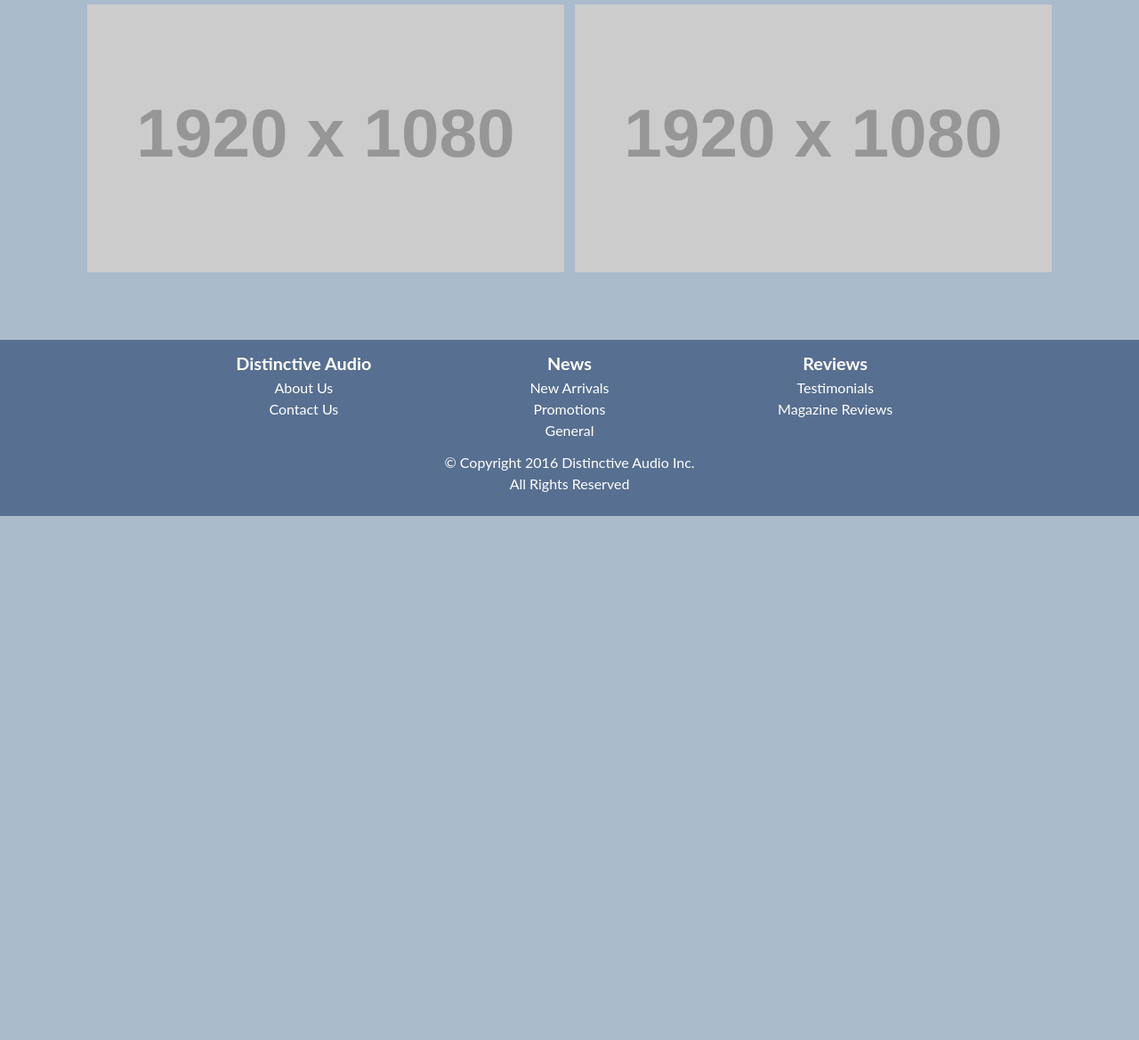
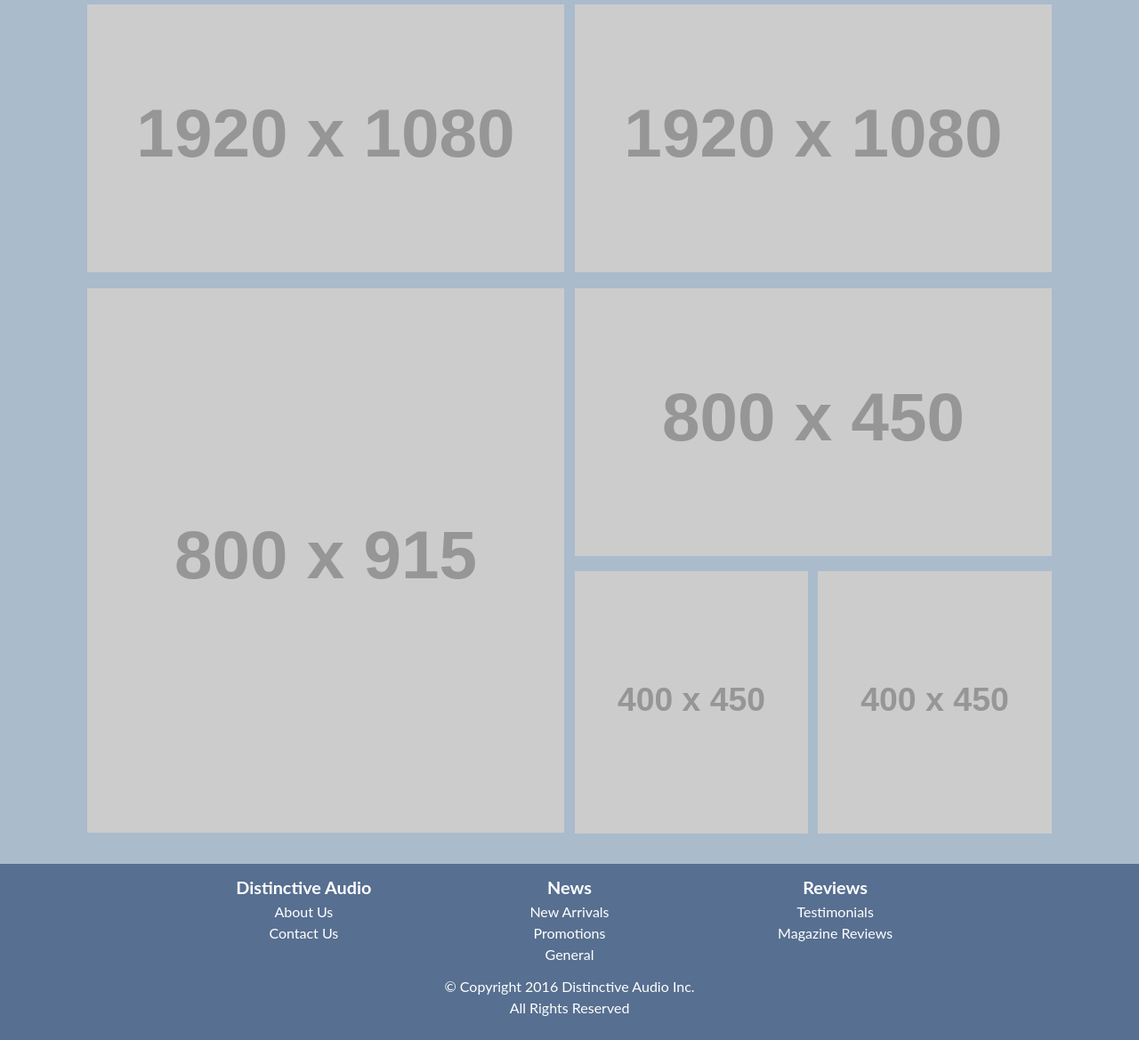
Before and after one commit to sebastiann88/distinctive-audio, a PHP site: page / in a window 1280 px wide. Shown: the part 220-1389 px from the top of the page at 89% size. Before the commit the page ends 800 px from the top, so only its background shows below. Run offline with PHP 8.4, Linux system fonts and the light colour scheme; grey boxes labelled with a size stand in for pictures from a placeholder-image service; some libraries are stand-ins or nearby versions.

Commit message:
feat(all): place and arrange placeholder images inside main content area

```diff
--- a/css/main.css
+++ b/css/main.css
@@ -198,7 +198,7 @@ footer > .grid {
     }
 
     .main-content-wrapper {
-        max-width: 95%;
+        max-width: 70%;
     }
 
     footer > .grid {
--- a/index.html
+++ b/index.html
@@ -242,6 +242,21 @@
                 <div class="unit unit-s-hidden unit-m-hidden unit-l-1-2">
                     <img class="banner-img-1080" src="http://placehold.it/1920x1080/576F90" alt="Main Content Image">
                 </div>
+                <div class="unit unit-s-hidden unit-m-hidden unit-l-1-2">
+                    <img class="banner-img-1080" src="http://placehold.it/800x915/576F90" alt="Main Content Image">
+                </div>
+                <div class="unit unit-s-1 unit-m-1 unit-l-1-2">
+                    <img class="banner-img-1080" src="http://placehold.it/800x450/576F90" alt="Main Content Image">
+                </div>
+                <div class="unit unit-s-1-2 unit-m-1-4 unit-l-1-4">
+                    <img class="banner-img-1080" src="http://placehold.it/400x450/576F90" alt="Main Content Image">
+                </div>
+                <div class="unit unit-s-1-2 unit-m-1-4 unit-l-1-4">
+                    <img class="banner-img-1080" src="http://placehold.it/400x450/576F90" alt="Main Content Image">
+                </div>
+                <div class="unit unit-s-1 unit-m-1 unit-l-hidden">
+                    <img class="banner-img-1080" src="http://placehold.it/800x915/576F90" alt="Main Content Image">
+                </div>
             </div>
         </main>
     </div>
```
